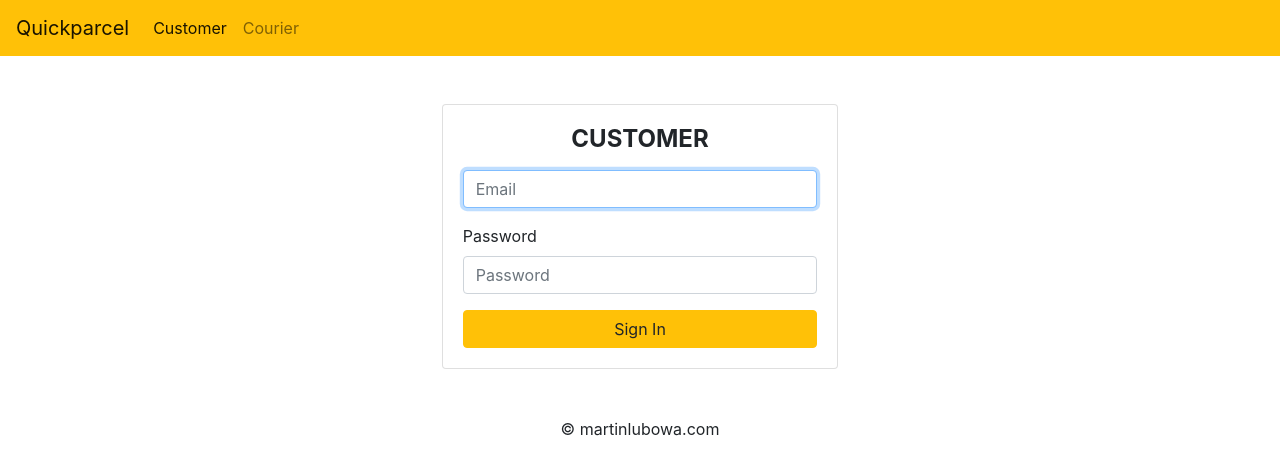
After one commit to martin-creator/Communitydeliveryapp, a Django app: page /sign-in/ in a window 1280 px wide. The commit adds this page. Shown: the top 475 px of the page. Run offline with Django 3.2, Linux system fonts and the light colour scheme; some libraries are stand-ins or nearby versions.

Commit message:
Added login to signin user

```diff
--- a/core/templates/base.html
+++ b/core/templates/base.html
@@ -12,8 +12,10 @@
     {% block head %} {% endblock %}
   </head>
   <body>
-    <nav class="navbar navbar-expand-lg navbar-light bg-warning">
+    <nav class="navbar {% if not request.user.is_authenticated %} navbar-expand-lg {% endif %} navbar-light bg-warning">
       <a class="navbar-brand" href="/">Quickparcel</a>
+
+      {% if not request.user.is_authenticated %}
       <button
         class="navbar-toggler"
         type="button"
@@ -28,16 +30,25 @@
 
       <div class="collapse navbar-collapse" id="navbarSupportedContent">
         <ul class="navbar-nav mr-auto">
-          <li class="nav-item active">
-            <a class="nav-link" href="#"
-              >Customer <span class="sr-only">(current)</span></a
-            >
+          <li class="nav-item  {% if request.GET.next != '/courier/' %} active {% endif %}">
+            <a class="nav-link" href="/sign-in/?next=/customer/"
+              >Customer
+              </a>
           </li>
-          <li class="nav-item">
-            <a class="nav-link" href="#">Courier</a>
+          <li class="nav-item  {% if request.GET.next == '/courier/' %} active {% endif %}">
+            <a class="nav-link" href="/sign-in/?next=/courier/"
+              >Courier
+              </a>
           </li>
         </ul>
       </div>
+      {% else %}
+      <form  class="form-inline">
+        <span class="mr-4">{{ request.user.get_full_name|title}}</span>
+        <a href="/sign-out" class="btn btn-outline-dark">Sign Out</a>
+      </form>
+
+      {% endif %}
     </nav>
     {% block content %} {% endblock %}
     <footer class="text-center mt-5 mb-5">
--- /dev/null
+++ b/core/templates/sign_in.html
@@ -0,0 +1,36 @@
+{% extends 'base.html' %}
+{% load bootstrap4 %}
+
+{% block content %}
+
+<div class="container-fluid mt-5">
+<div class="row justify-content-center">
+<div class="col-lg-4">
+<div class="card">
+<div class="card-body">
+ <h4 class="text-center text-uppercase mb-3">
+    <b>
+        {% if request.GET.next != '/courier/' %}
+        Customer
+        {% else %}
+        Courier
+        {% endif %}
+
+    </b>
+ </h4>
+
+ <form method="POST">
+    {% csrf_token %}
+    {% bootstrap_form_errors form %}
+    {% bootstrap_label "Email" %}
+    {% bootstrap_field form.username show_label=False placeholder="Email" %}
+    {% bootstrap_field form.password %}
+    <button class="btn btn-warning btn-block">Sign In</button>
+ </form>
+</div>
+</div>
+</div>
+</div>
+</div>
+
+{% endblock %}
--- a/core/views.py
+++ b/core/views.py
@@ -1,12 +1,15 @@
 from django.shortcuts import render
+from django.contrib.auth.decorators import login_required
 
 # Create your views here.
 
 def home(request):
     return render(request, 'home.html')
 
+@login_required()
 def customer_page(request):
     return render(request, 'home.html')
 
+@login_required()
 def courier_page(request):
     return render(request, 'home.html')
--- a/quickparcel/settings.py
+++ b/quickparcel/settings.py
@@ -120,3 +120,6 @@ USE_TZ = True
 # https://docs.djangoproject.com/en/3.1/howto/static-files/
 
 STATIC_URL = '/static/'
+
+LOGIN_URL = '/sign-in'
+LOGIN_REDIRECT_URL = '/'
--- a/quickparcel/urls.py
+++ b/quickparcel/urls.py
@@ -15,11 +15,16 @@ Including another URLconf
 """
 from django.contrib import admin
 from django.urls import path
+from django.contrib.auth import views as auth_views
 from core import views
 
 urlpatterns = [
     path('admin/', admin.site.urls),
     path('', views.home),
+
+    path('sign-in/', auth_views.LoginView.as_view(template_name="sign_in.html")),
+    path('sign-out/', auth_views.LogoutView.as_view(next_page="/")),
+
     path('customer/', views.customer_page),
     path('courier/', views.courier_page)
 ]
```
